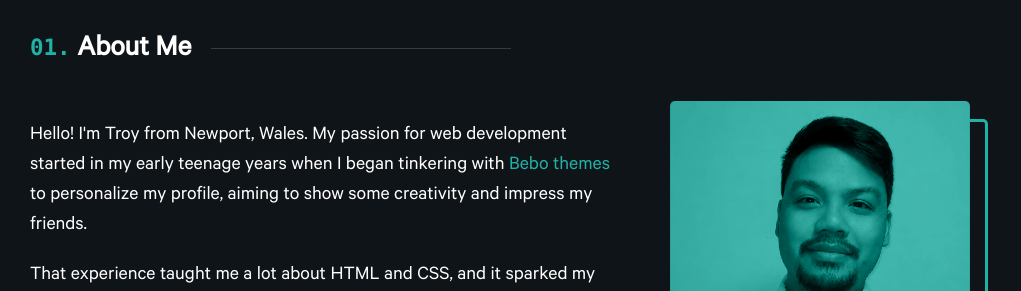
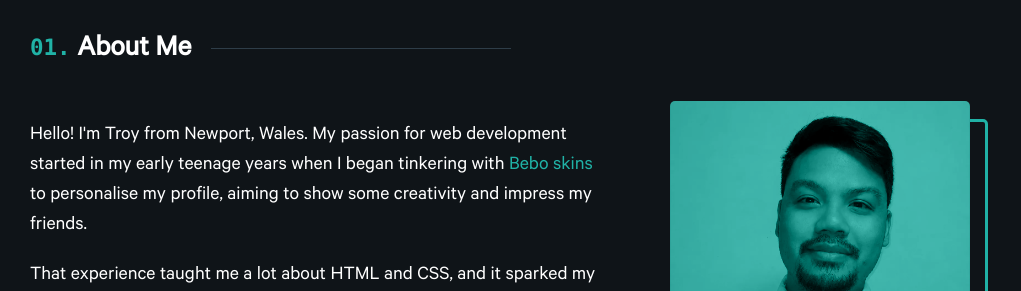
Before and after one commit to danieltroy092/portfolio, a React (Vite) app: page / in a window 1280 px wide. Shown: the part 820-1111 px from the top of the page, without its empty margins (0-1021 px from the left). Built offline with nearby package versions, Linux system fonts and the light colour scheme.

Commit message:
text content update

```diff
--- a/src/sections/About.jsx
+++ b/src/sections/About.jsx
@@ -20,12 +20,12 @@ export const About = () => {
             started in my early teenage years when I began tinkering with{" "}
             <a
               className="link"
-              href="https://www.webdesignmuseum.org/gallery/bebo-in-2008"
+              href="https://en.wikipedia.org/wiki/Bebo"
               target="_blank"
             >
-              Bebo themes
+              Bebo skins
             </a>{" "}
-            to personalize my profile, aiming to show some creativity and
+            to personalise my profile, aiming to show some creativity and
             impress my friends.
           </p>
 
--- a/src/sections/Projects.jsx
+++ b/src/sections/Projects.jsx
@@ -11,7 +11,7 @@ const projectsData = [
     name: "Creativity Culture Education",
     image: "cce.webp",
     url: "https://creativitycultureeducation.org/",
-    text: "Built a for a UK non-profit organisation, involving a custom JS feature to better display data regarding the organisation partners along with an integrated mailing system streamlining communications between admin and users.",
+    text: "Built a for a UK non-profit organisation, involving a custom JS feature to improve representation of the organisation's partners along with an integrated mailing system streamlining communications between admin and users.",
   },
   {
     id: 3,
@@ -25,7 +25,7 @@ const projectsData = [
     name: "Bextra",
     image: "bextra.webp",
     url: "https://bextra.cymru/",
-    text: "A bilingual website with a Welsh first approach created as a resource used within the Health and Wellbeing curriculum. Built with great emphasis on accurate translations to provide a good experience to user who are Welsh native speakers.",
+    text: "A bilingual website with a Welsh first approach created as a resource used within the Health and Wellbeing school curriculum. Built with great emphasis on accurate translations to provide a good experience to users who are Welsh native speakers.",
   },
 ];
 
```
